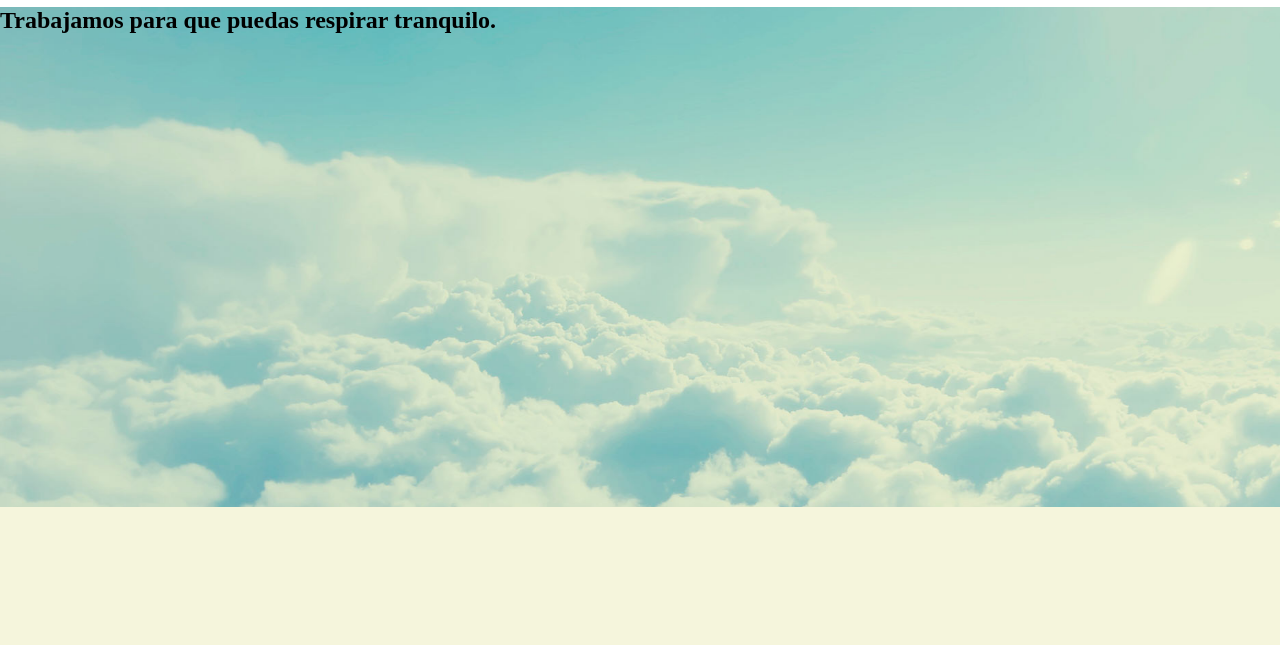
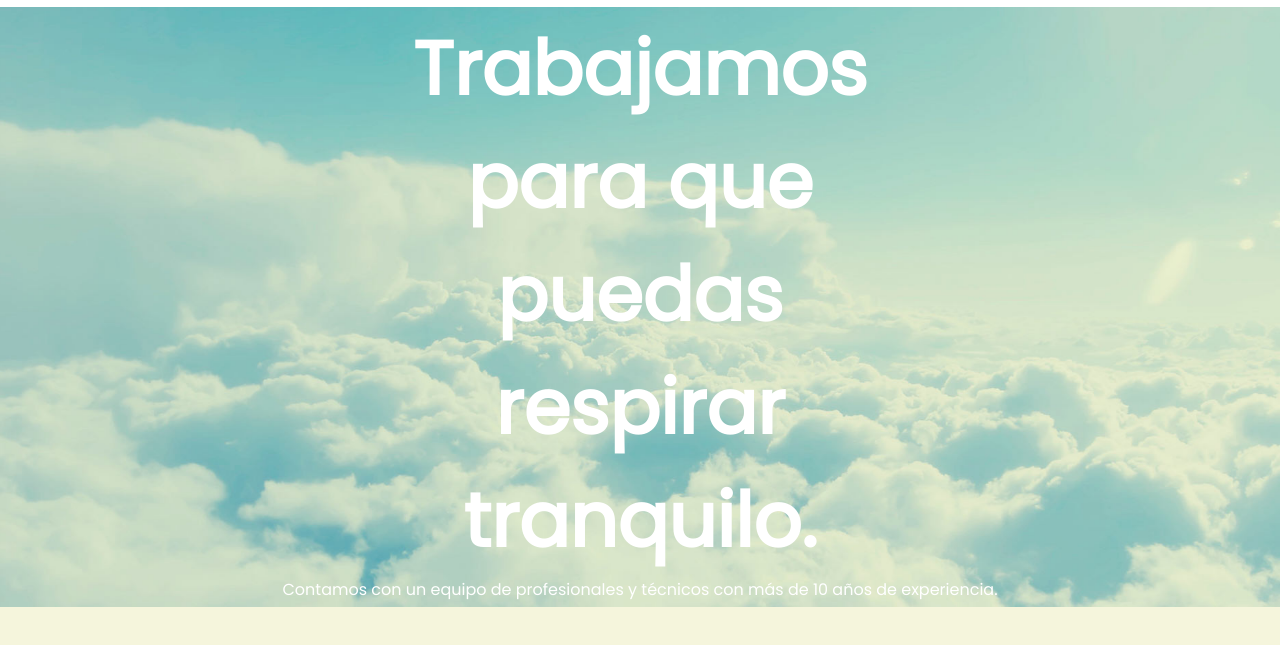
Before and after one commit to gurkenpoo/landingSass, a plain HTML site: page root/index.html in a window 1280 px wide. Shown: the part 93-738 px from the top of the page. Drawn offline with Linux system fonts and the light colour scheme.

Commit message:
add title

```diff
--- a/root/css/_mainBody.scss
+++ b/root/css/_mainBody.scss
@@ -1,13 +1,30 @@
+// Efecto parallax
 .parallax {
-    /* The image used */
     background-image: url(../img/header_background_placeholder.jpg);
-
-    /* Set a specific height */
-    min-height: 500px;
-
-    /* Create the parallax scrolling effect */
+    min-height: 600px;
     background-attachment: fixed;
     background-position: center;
     background-repeat: no-repeat;
     background-size: cover;
+    display: flex;
+    justify-content: center;
   }
+
+$fontTextP : 'Poppins', sans-serif;
+$fontTextM : 'Montserrat', sans-serif;
+
+.mainSection {
+  display: flex;
+  width: 100%;
+  flex-direction: column;
+  justify-content: center;
+  align-items: center;
+  font-family: $fontTextP;
+  color: #fff;
+  text-align: center;
+  .title {
+    font-size: 75px;
+    font-weight: bold;
+    width: 40%;
+    }
+}
--- a/root/index.html
+++ b/root/index.html
@@ -40,6 +40,9 @@
                 <h1 class="title">
                     Trabajamos para que puedas respirar tranquilo.
                 </h1>
+                <span class="subTitle">
+                    Contamos con un equipo de profesionales y técnicos con más de 10 años de experiencia.
+                </span>
 
             </section>
 
```
Also changed, not shown: root/css/main.css, 1 other file.
